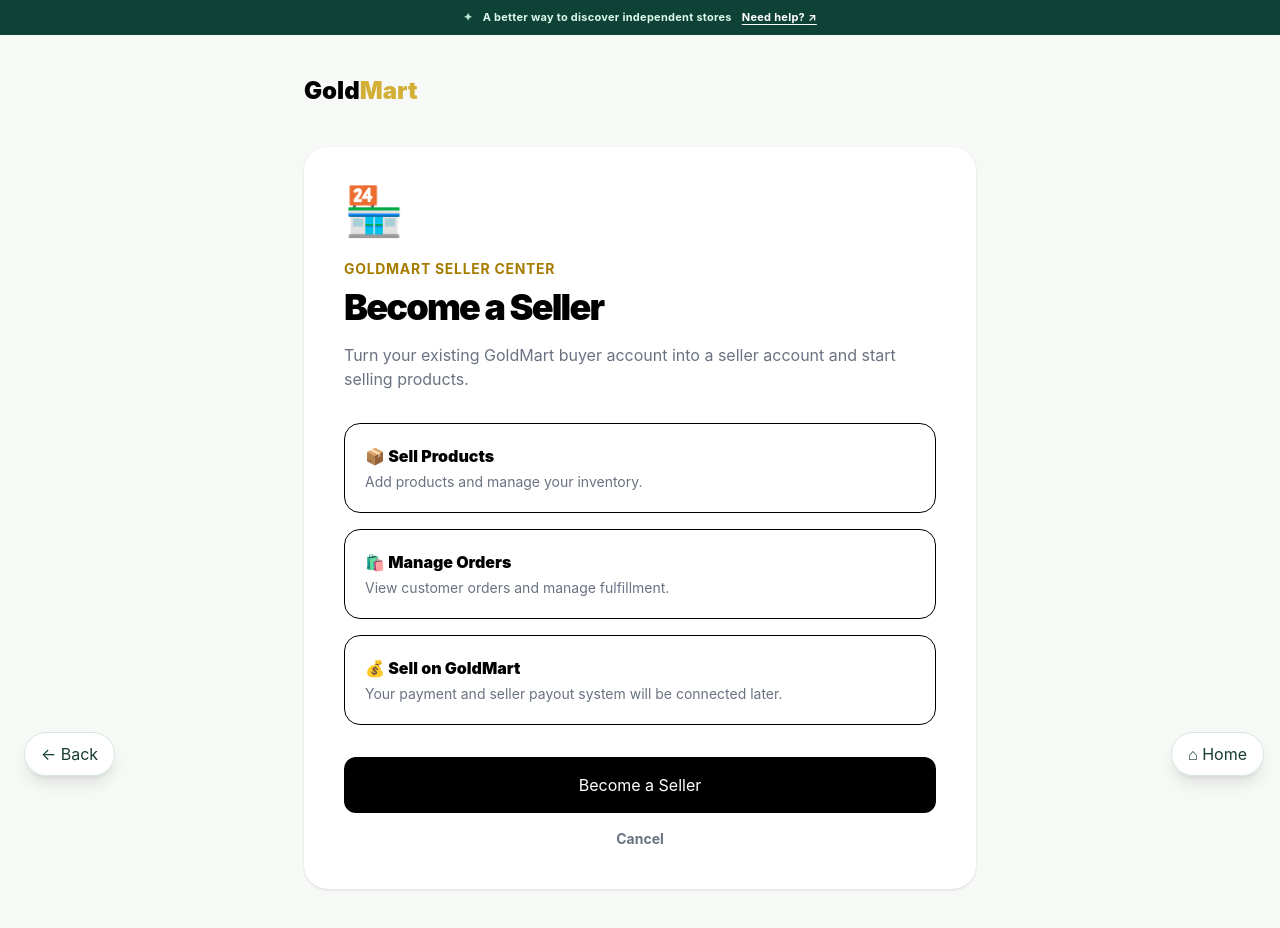
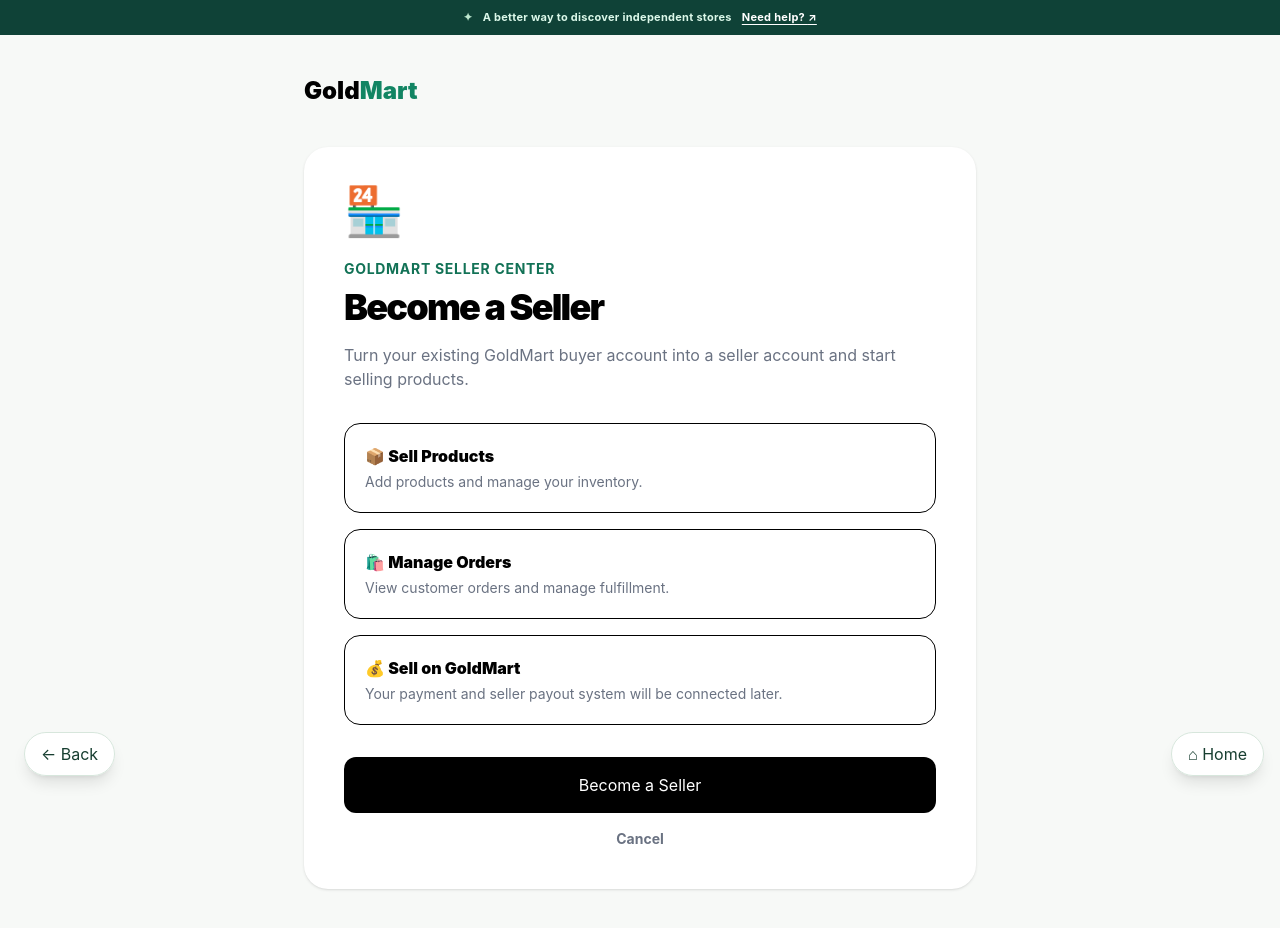
Before and after one commit to oscar1-max/Gold-mart-Ybsr, a Next.js app: page /become-seller in a window 1280 px wide. Built offline with nearby package versions, Linux system fonts and the light colour scheme.

Commit message:
Finish consistent GoldMart buyer account, help and search styling

```diff
--- a/app/become-seller/page.tsx
+++ b/app/become-seller/page.tsx
@@ -84,7 +84,7 @@
           href="/"
           className="text-2xl font-black"
         >
-          Gold<span className="text-[#D4AF37]">Mart</span>
+          Gold<span className="text-[#128563]">Mart</span>
         </Link>
 
         <div className="mt-10 rounded-3xl bg-white p-6 shadow-sm sm:p-10">
@@ -93,7 +93,7 @@
             🏪
           </div>
 
-          <p className="mt-6 text-sm font-bold uppercase tracking-wider text-[#A67C00]">
+          <p className="mt-6 text-sm font-bold uppercase tracking-wider text-[#127256]">
             GoldMart Seller Center
           </p>
 
@@ -151,7 +151,7 @@
             type="button"
             onClick={becomeSeller}
             disabled={loading}
-            className="mt-8 w-full rounded-xl bg-black py-4 font-bold text-white transition hover:bg-[#D4AF37] hover:text-black disabled:cursor-not-allowed disabled:opacity-50"
+            className="mt-8 w-full rounded-xl bg-black py-4 font-bold text-white transition hover:bg-[#128563] hover:text-black disabled:cursor-not-allowed disabled:opacity-50"
           >
             {loading
               ? "Setting up seller account..."
```
